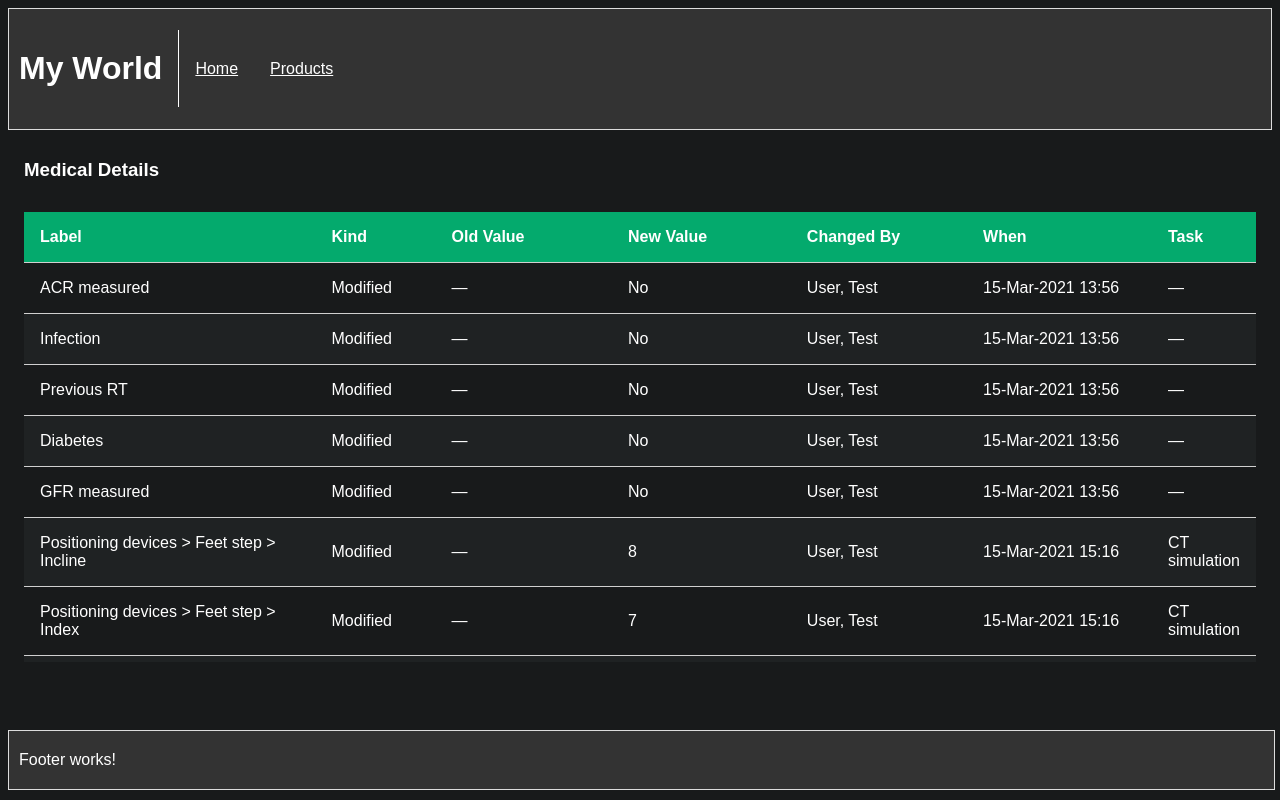
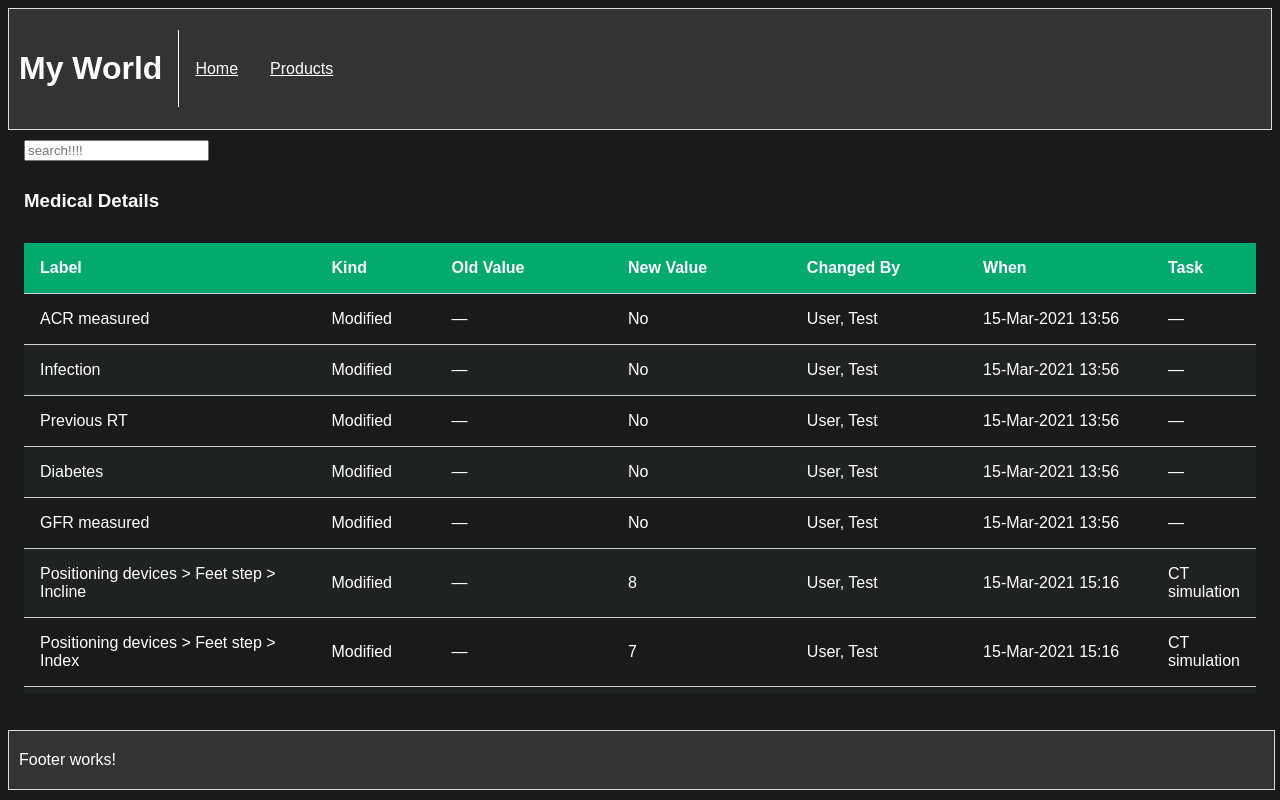
Before and after one commit to gandholi-kumar/angular_portfolio, an Angular app: page /home in a window 1280 px wide. Built offline with nearby package versions, Linux system fonts and the light colour scheme.

Commit message:
3 files modified, 3 added

```diff
--- /dev/null
+++ b/src/components/search-text/search-text.component.html
@@ -0,0 +1,10 @@
+<div class="search">
+  <input
+    type="text"
+    [ngModel]="searchValue"
+    (ngModelChange)="onValueChange($event)"
+    [disabled]="disabled"
+    class="searchTerm"
+    placeholder="search!!!!"
+  />
+</div>
--- /dev/null
+++ b/src/components/search-text/search-text.component.ts
@@ -0,0 +1,48 @@
+import { Component, EventEmitter, Input, OnInit, Output } from '@angular/core';
+import {
+  debounceTime,
+  distinctUntilChanged,
+  startWith,
+  Subject,
+  takeUntil,
+} from 'rxjs';
+
+@Component({
+  selector: 'app-search-text',
+  templateUrl: './search-text.component.html',
+  styleUrls: ['./search-text.component.css'],
+})
+export class SearchTextComponent implements OnInit {
+  @Input() disabled: boolean = false;
+  @Input() searchValue: string | number | null = '';
+
+  @Output() onSearch = new EventEmitter<string | number | null>();
+
+  private searchValue$: Subject<string | number | null> = new Subject<
+    string | number | null
+  >();
+  private onDestroy$: Subject<void> = new Subject<void>();
+
+  constructor() {}
+
+  ngOnInit() {
+    // this.searchValue$
+    //   .pipe(
+    //     startWith(this.searchValue),
+    //     distinctUntilChanged(),
+    //     takeUntil(this.onDestroy$)
+    //   )
+    //   .subscribe((val) => this.onSearch.emit(val));
+  }
+
+  onValueChange(currentValue: any) {
+    if (this.searchValue$.asObservable.length === 0) {
+      this.searchValue$
+        .pipe(debounceTime(5000), distinctUntilChanged())
+        .subscribe((filterQuery) => {
+          this.onSearch.emit(filterQuery);
+        });
+    }
+    this.searchValue$.next(currentValue);
+  }
+}
--- a/src/components/table-container/table-container.component.html
+++ b/src/components/table-container/table-container.component.html
@@ -1,4 +1,5 @@
 <ng-container *ngIf="medicalData$ | async as medicData">
+  <app-search-text (onSearch)="onSearch($event)"></app-search-text>
   <app-table
     [tableTitle]="'Medical Details'"
     [data]="medicData"
--- a/src/components/table-container/table-container.component.ts
+++ b/src/components/table-container/table-container.component.ts
@@ -18,6 +18,10 @@ export class TableContainerComponent implements OnInit {
 
   ngOnInit() {
     this.medicalData$ = this.medicalService.getMedicalData();
-    console.log(this.tableConfig)
+    console.log(this.tableConfig);
+  }
+
+  onSearch(searchText: unknown) {
+    console.log('searchText', searchText);
   }
 }
```
Also changed, not shown: src/components/components.module.ts (+16 -4 lines), src/components/search-text/search-text.component.css (added).
